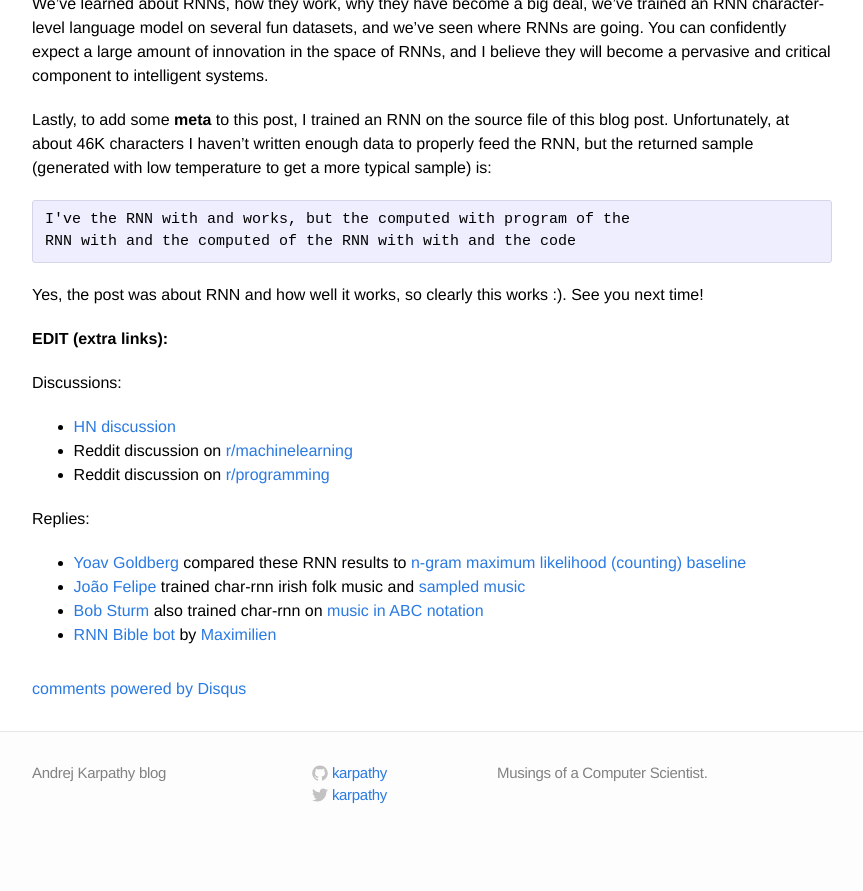
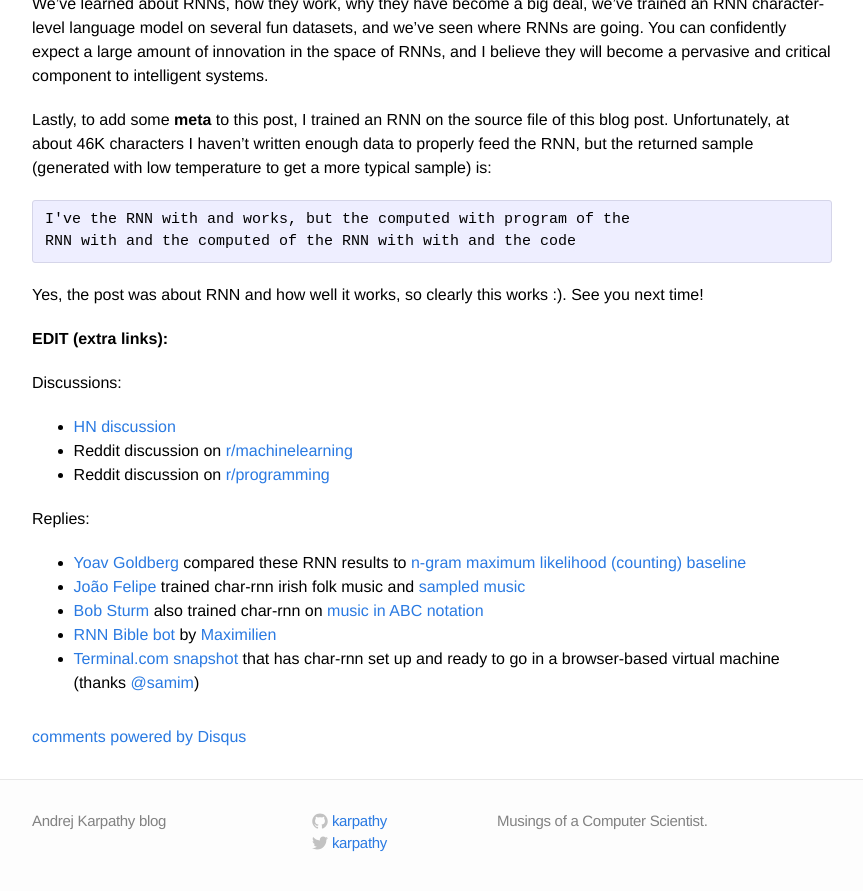
Before and after one commit to karpathy/karpathy.github.io, a Jekyll site: the page built from _posts/2015-05-21-rnn-effectiveness.markdown, in a window 1280 px wide and 900 px high, scrolled down 20383 px. Shown: the top 891 px of the window, without its empty margins (208-1071 px from the left). Built offline with Jekyll 4.4.1, drawn with Linux system fonts in a browser that asks for light colours; Markdown is read by kramdown in place of the engine named in the settings; formulas are drawn with MathJax 3; comment, search, counter and statistics services are not loaded; before the commit the page ends 21235 px from its top, so only the background shows below that.

Commit message:
adding link to terminal snapshot

```diff
--- a/_posts/2015-05-21-rnn-effectiveness.markdown
+++ b/_posts/2015-05-21-rnn-effectiveness.markdown
@@ -586,3 +586,4 @@ Replies:
 - [João Felipe](https://twitter.com/seaandsailor) trained char-rnn irish folk music and [sampled music](https://soundcloud.com/seaandsailor/sets/char-rnn-composes-irish-folk-music)
 - [Bob Sturm](https://twitter.com/boblsturm) also trained char-rnn on [music in ABC notation](https://highnoongmt.wordpress.com/2015/05/22/lisls-stis-recurrent-neural-networks-for-folk-music-generation/)
 - [RNN Bible bot](https://twitter.com/RNN_Bible) by [Maximilien](https://twitter.com/the__glu/with_replies)
+- [Terminal.com snapshot](https://www.terminal.com/tiny/ZMcqdkWGOM) that has char-rnn set up and ready to go in a browser-based virtual machine (thanks [@samim](https://www.twitter.com/samim))
```
